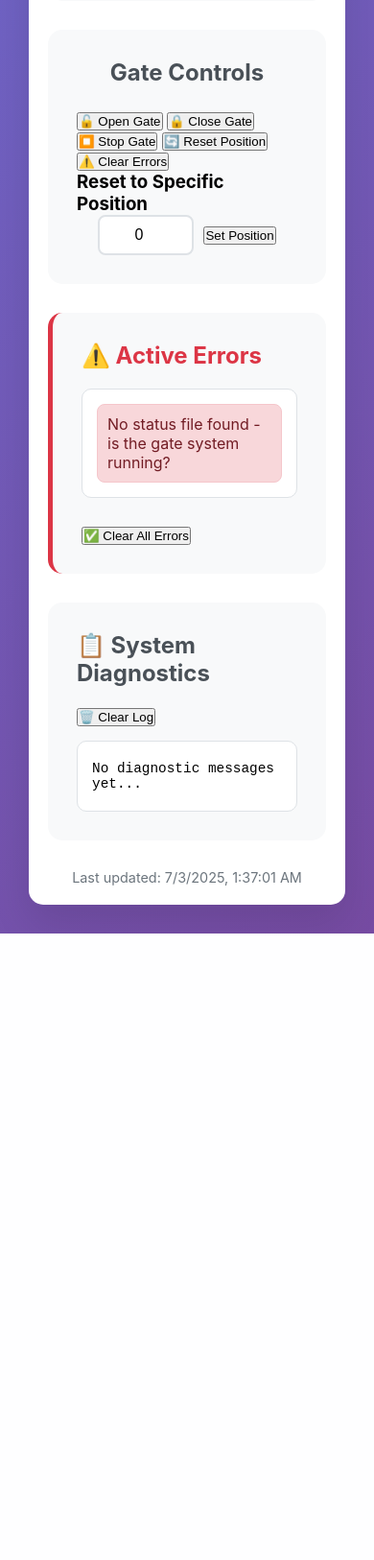
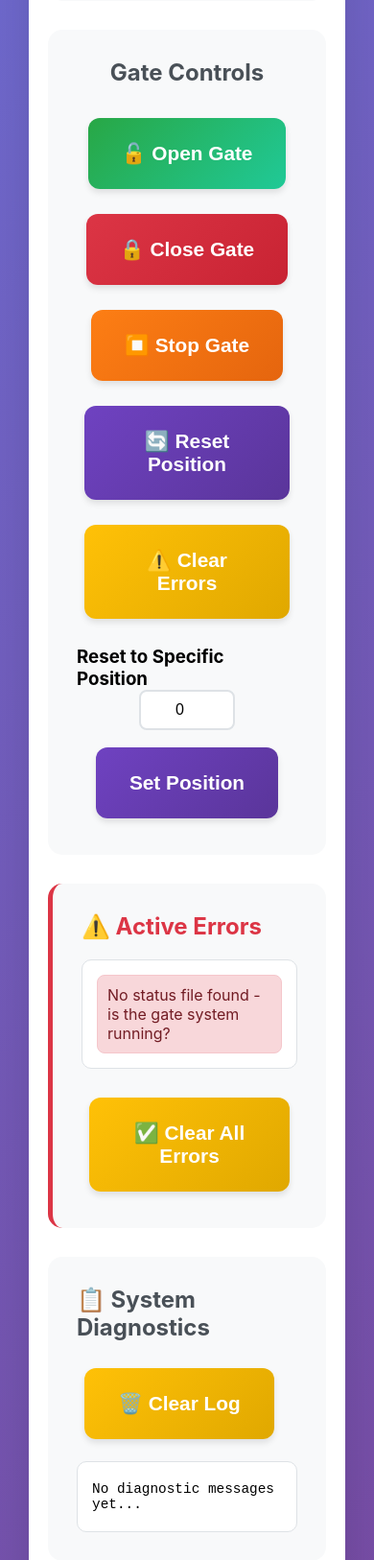
Before and after one commit to geoffdudds/chicken-gate, a Flask app: page / in a window 390 px wide. Shown: the part 1686-3312 px from the top of the page at 96% size. Before the commit the page ends 2659 px from the top, so only its background shows below. Run offline with Flask 3, Linux system fonts and the light colour scheme.

Commit message:
button size fix

```diff
--- a/templates/index.html
+++ b/templates/index.html
@@ -234,6 +234,112 @@
       .reset-input:focus {
         outline: none;
         border-color: #667eea;
+      }
+
+      /* Button Styles */
+      .control-buttons {
+        display: flex;
+        gap: 15px;
+        flex-wrap: wrap;
+        justify-content: center;
+        margin-bottom: 20px;
+      }
+
+      .btn {
+        padding: 15px 25px;
+        border: none;
+        border-radius: 12px;
+        font-size: 1.1em;
+        font-weight: 600;
+        cursor: pointer;
+        transition: all 0.3s ease;
+        box-shadow: 0 4px 6px rgba(0, 0, 0, 0.1);
+        min-width: 140px;
+        text-align: center;
+      }
+
+      .btn:hover {
+        transform: translateY(-2px);
+        box-shadow: 0 6px 12px rgba(0, 0, 0, 0.15);
+      }
+
+      .btn:active {
+        transform: translateY(0);
+        box-shadow: 0 2px 4px rgba(0, 0, 0, 0.1);
+      }
+
+      .btn-open {
+        background: linear-gradient(135deg, #28a745, #20c997);
+        color: white;
+      }
+
+      .btn-open:hover {
+        background: linear-gradient(135deg, #218838, #1aa87a);
+      }
+
+      .btn-close {
+        background: linear-gradient(135deg, #dc3545, #c82333);
+        color: white;
+      }
+
+      .btn-close:hover {
+        background: linear-gradient(135deg, #c82333, #a71e2a);
+      }
+
+      .btn-stop {
+        background: linear-gradient(135deg, #fd7e14, #e5650e);
+        color: white;
+      }
+
+      .btn-stop:hover {
+        background: linear-gradient(135deg, #e5650e, #cc580b);
+      }
+
+      .btn-reset {
+        background: linear-gradient(135deg, #6f42c1, #5a359a);
+        color: white;
+      }
+
+      .btn-reset:hover {
+        background: linear-gradient(135deg, #5a359a, #4e2a84);
+      }
+
+      .btn-clear {
+        background: linear-gradient(135deg, #ffc107, #e0a800);
+        color: white;
+      }
+
+      .btn-clear:hover {
+        background: linear-gradient(135deg, #e0a800, #d39e00);
+      }
+
+      /* Mobile button improvements */
+      @media (max-width: 768px) {
+        .btn {
+          padding: 20px 30px;
+          font-size: 1.2em;
+          min-width: 160px;
+          margin: 5px;
+        }
+
+        .control-buttons {
+          gap: 10px;
+        }
+      }
+
+      /* Extra small screens - make buttons even bigger */
+      @media (max-width: 480px) {
+        .btn {
+          padding: 25px 35px;
+          font-size: 1.3em;
+          min-width: 180px;
+          margin: 8px;
+        }
+
+        .control-buttons {
+          flex-direction: column;
+          align-items: center;
+        }
       }
 
       .status-message {
@@ -572,11 +678,32 @@
 
       // Update schedule information
       function updateScheduleInfo(schedule) {
-        // Update gate open/close times
-        document.getElementById("gate-open-time").textContent =
-          schedule.gate_open_time || "--";
-        document.getElementById("gate-close-time").textContent =
-          schedule.gate_close_time || "--";
+        // Update gate open/close times - convert to AM/PM format
+        if (schedule.gate_open_time && schedule.gate_open_time !== "--") {
+          const [hours, minutes] = schedule.gate_open_time.split(":");
+          const openTime = new Date();
+          openTime.setHours(parseInt(hours), parseInt(minutes), 0, 0);
+          document.getElementById("gate-open-time").textContent =
+            openTime.toLocaleTimeString([], {
+              hour: "2-digit",
+              minute: "2-digit",
+            });
+        } else {
+          document.getElementById("gate-open-time").textContent = "--";
+        }
+
+        if (schedule.gate_close_time && schedule.gate_close_time !== "--") {
+          const [hours, minutes] = schedule.gate_close_time.split(":");
+          const closeTime = new Date();
+          closeTime.setHours(parseInt(hours), parseInt(minutes), 0, 0);
+          document.getElementById("gate-close-time").textContent =
+            closeTime.toLocaleTimeString([], {
+              hour: "2-digit",
+              minute: "2-digit",
+            });
+        } else {
+          document.getElementById("gate-close-time").textContent = "--";
+        }
 
         // Update sun times
         if (schedule.dawn) {
```
